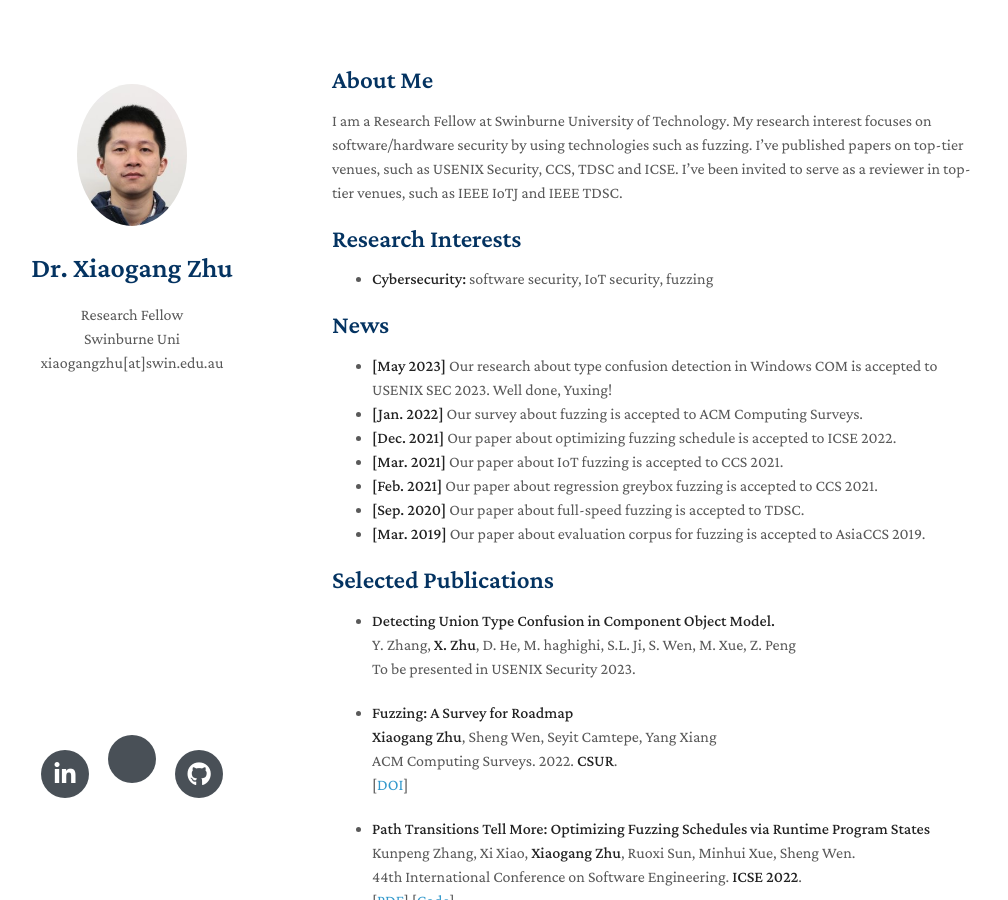
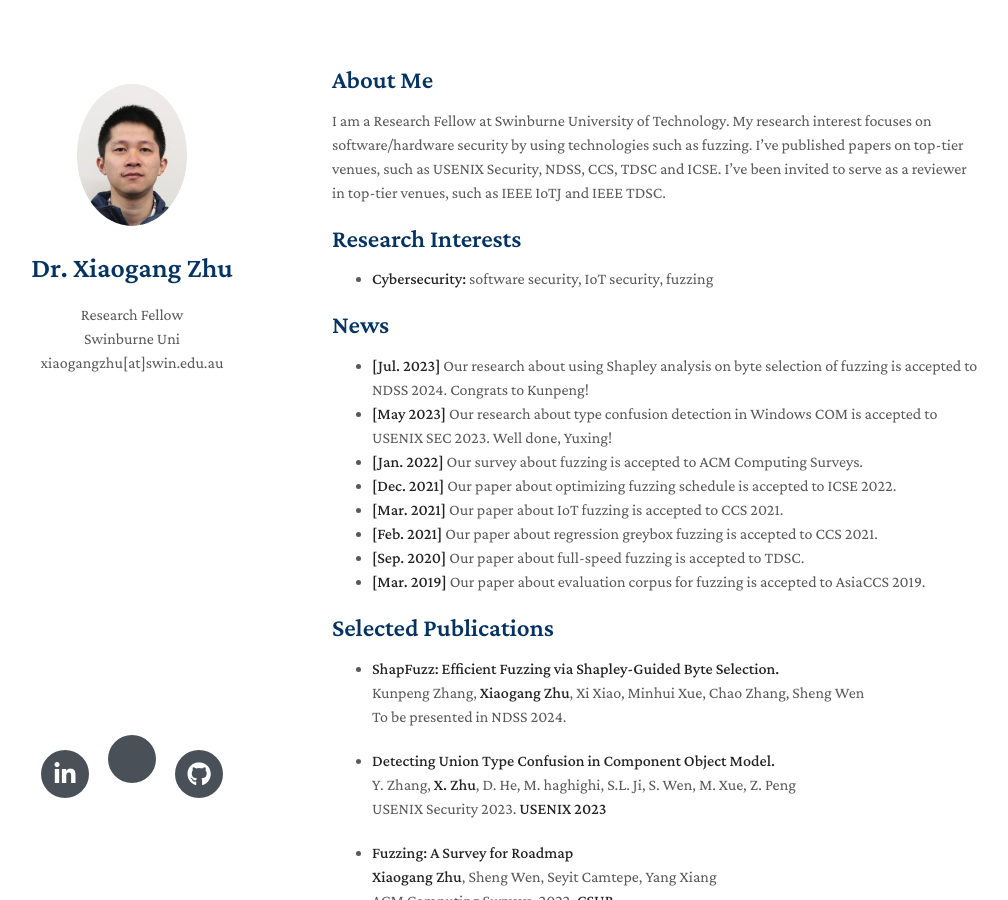
Before and after one commit to RosenZhu/rosenzhu.github.io, a Jekyll site: the page built from index.md, in a window 1280 px wide and 900 px high. Shown: the whole window, without its empty margins (138-1146 px from the left). Built offline with Jekyll 4.4.1, drawn with Linux system fonts in a browser that asks for light colours; nearby versions of some CDN libraries; a style sheet for code colours, icons or effects is not loaded; our own code applies the rules of GitHub Pages for plain Markdown files.

Commit message:
Update index.md

```diff
--- a/index.md
+++ b/index.md
@@ -4,7 +4,7 @@ layout: homepage
 
 ## About Me
 
-I am a Research Fellow at Swinburne University of Technology. My research interest focuses on software/hardware security by using technologies such as fuzzing. I've published papers on top-tier venues, such as USENIX Security, CCS, TDSC and ICSE. I've been invited to serve as a reviewer in top-tier venues, such as IEEE IoTJ and IEEE TDSC.
+I am a Research Fellow at Swinburne University of Technology. My research interest focuses on software/hardware security by using technologies such as fuzzing. I've published papers on top-tier venues, such as USENIX Security, NDSS, CCS, TDSC and ICSE. I've been invited to serve as a reviewer in top-tier venues, such as IEEE IoTJ and IEEE TDSC.
 
 ## Research Interests
 
@@ -13,6 +13,7 @@ I am a Research Fellow at Swinburne University of Technology. My research intere
 
 ## News
 
+- **[Jul. 2023]** Our research about using Shapley analysis on byte selection of fuzzing is accepted to NDSS 2024. Congrats to Kunpeng!
 - **[May 2023]** Our research about type confusion detection in Windows COM is accepted to USENIX SEC 2023. Well done, Yuxing!
 - **[Jan. 2022]** Our survey about fuzzing is accepted to ACM Computing Surveys.
 - **[Dec. 2021]** Our paper about optimizing fuzzing schedule is accepted to ICSE 2022.
@@ -22,11 +23,18 @@ I am a Research Fellow at Swinburne University of Technology. My research intere
 - **[Mar. 2019]** Our paper about evaluation corpus for fuzzing is accepted to AsiaCCS 2019.
 
 ## Selected Publications
+- **ShapFuzz: Efficient Fuzzing via Shapley-Guided Byte Selection.**
+  <br>
+  Kunpeng Zhang, **Xiaogang Zhu**, Xi Xiao, Minhui Xue, Chao Zhang, Sheng Wen
+  <br>
+  To be presented in NDSS 2024.
+  <br>
+
 - **Detecting Union Type Confusion in Component Object Model.**
   <br>
   Y. Zhang, **X. Zhu**, D. He, M. haghighi, S.L. Ji, S. Wen, M. Xue, Z. Peng
   <br>
-  To be presented in USENIX Security 2023.
+  USENIX Security 2023. **USENIX 2023**
   <br>
 
 - **Fuzzing: A Survey for Roadmap**
```
